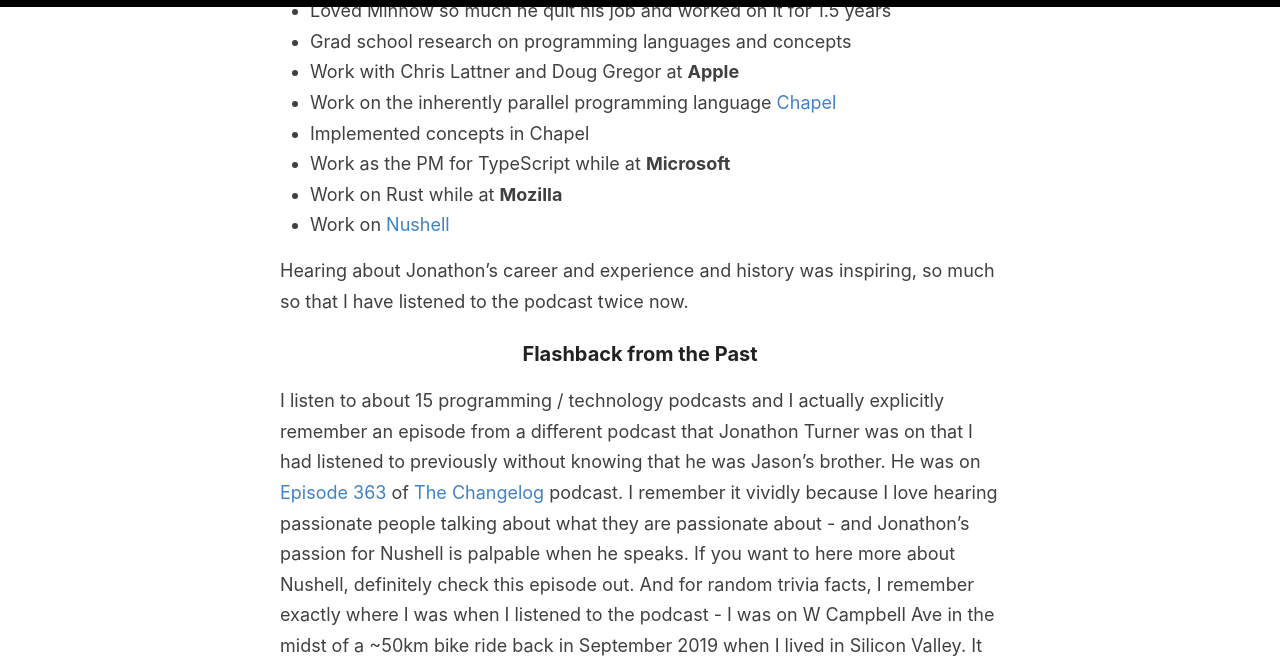
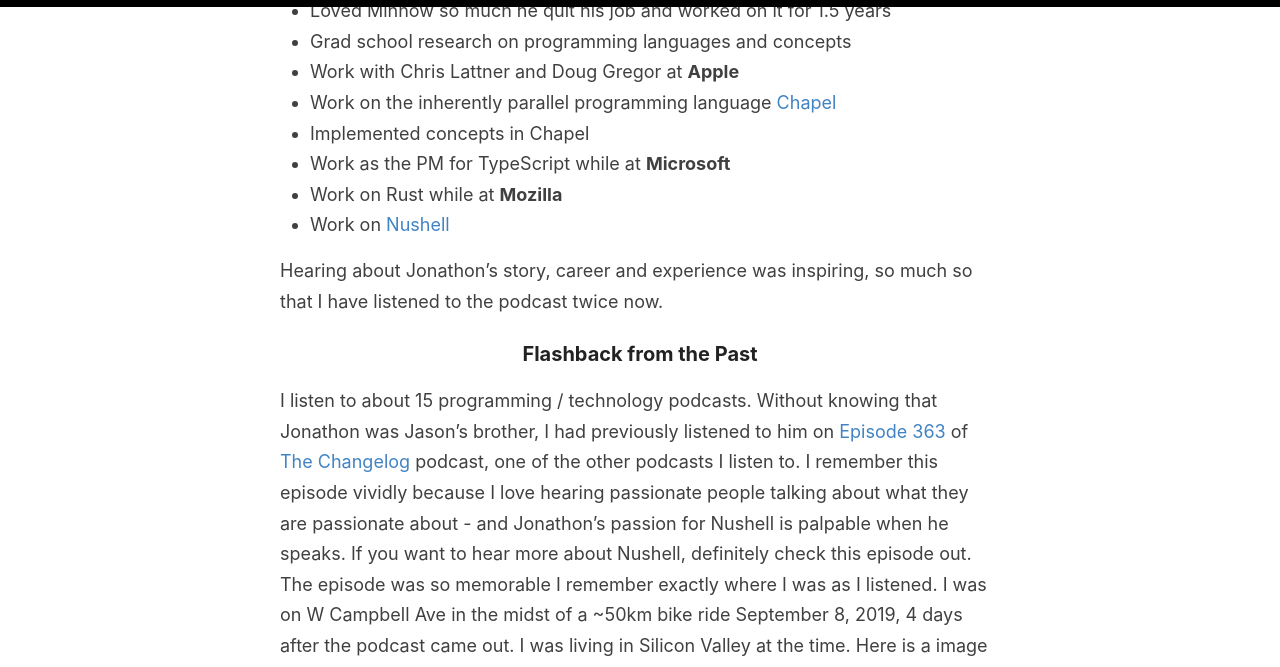
Before and after one commit to codereport/codereport.github.io, a Jekyll site: the page built from _posts/2020-04-10-CppCastEpisode242IsAwesome.md, in a window 1280 px wide and 1400 px high, scrolled down 1881 px. Shown: the top 667 px of the window. Built offline with Jekyll 4.4.1, drawn with Linux system fonts in a browser that asks for light colours; some of the changed text lies outside the part shown.

Commit message:
Update 2020-04-10-CppCastEpisode242IsAwesome.md

```diff
--- a/_posts/2020-04-10-CppCastEpisode242IsAwesome.md
+++ b/_posts/2020-04-10-CppCastEpisode242IsAwesome.md
@@ -42,36 +42,36 @@
 * Work on Rust while at **Mozilla**
 * Work on [Nushell](https://www.nushell.sh/)
 
-Hearing about Jonathon's career and experience and history was inspiring, so much so that I have listened to the podcast twice now.
+Hearing about Jonathon's story, career and experience was inspiring, so much so that I have listened to the podcast twice now.
 
 ### Flashback from the Past
 
-I listen to about 15 programming / technology podcasts and I actually explicitly remember an episode from a different podcast that Jonathon Turner was on that I had listened to previously without knowing that he was Jason's brother. He was on [Episode 363](https://changelog.com/podcast/363) of [The Changelog](https://changelog.com/) podcast. I remember it vividly because I love hearing passionate people talking about what they are passionate about - and Jonathon's passion for Nushell is palpable when he speaks. If you want to here more about Nushell, definitely check this episode out. And for random trivia facts, I remember exactly where I was when I listened to the podcast - I was on W Campbell Ave in the midst of a ~50km bike ride back in September 2019 when I lived in Silicon Valley. It was on September 8, 2019 4 days after the podcast came out. Here is a image of the route I biked:
+I listen to about 15 programming / technology podcasts. Without knowing that Jonathon was Jason's brother, I had previously listened to him on [Episode 363](https://changelog.com/podcast/363) of [The Changelog](https://changelog.com/) podcast, one of the other podcasts I listen to. I remember this episode vividly because I love hearing passionate people talking about what they are passionate about - and Jonathon's passion for Nushell is palpable when he speaks. If you want to hear more about Nushell, definitely check this episode out. The episode was so memorable I remember exactly where I was as I listened. I was on W Campbell Ave in the midst of a ~50km bike ride September 8, 2019, 4 days after the podcast came out. I was living in Silicon Valley at the time. Here is a image of the route I biked:
 
 ![](/images/bike_ride.PNG){:class="img-responsive"}
 
 ### Lang.Next Videos
 
-Jonathon also mentioned Lang.Next during the podcast, which I had also come across in the past. I keep track of every talk / presentation / lecture I have watched and on May 1, 2019 I watched [LangNext 2014 (C++, Rust, D, Go)](https://www.youtube.com/watch?v=BBbv1ej0fFo) which is just a copy of the actual talk on Channel 9 [Panel: Systems Programming in 2014 and Beyond](https://channel9.msdn.com/Events/Lang-NEXT/Lang-NEXT-2014/Panel-Systems-Programming-Languages-in-2014-and-Beyond)
+Jonathon also mentioned Lang.Next during the podcast, which I had also come across in the past. I happen to keep track of every talk / presentation / lecture I have watched and on May 1, 2019 I watched [LangNext 2014 (C++, Rust, D, Go)](https://www.youtube.com/watch?v=BBbv1ej0fFo) which is just a copy of the actual talk on Channel 9 [Panel: Systems Programming in 2014 and Beyond](https://channel9.msdn.com/Events/Lang-NEXT/Lang-NEXT-2014/Panel-Systems-Programming-Languages-in-2014-and-Beyond)
 
 <p align="center"><iframe width="640" height="360" src="https://www.youtube.com/embed/BBbv1ej0fFo" frameborder="0" allow="accelerometer; autoplay; encrypted-media; gyroscope; picture-in-picture" allowfullscreen></iframe></p>
 
 It is a panel of four language designers:
 
 * Bjarne Stroustrup (creator of C++)
-* Andrei Alexandrescu (co-designed of D)
+* Andrei Alexandrescu (co-designer of D)
 * Rob Pike (co-creator of Go)
 * Niko Matsakis (core developer for Rust)
 
-It is a fantastic panel and hearing Jonathon mention on the podcast reminded me that it was on my list of things to do to go back and watch all of the talks. Jonathon mentioned on the podcast that he has given many talks, and you can find one of them: [TypeScript – Supersetting JavaScript](https://channel9.msdn.com/Events/Lang-NEXT/Lang-NEXT-2014/TypeScript-Supersetting-JavaScript/) on Channel 9 from Lang.Next 2014:
+It is a fantastic panel. Hearing Jonathon mention the conference on this episode reminded me that going back and watching all of the Lang.Next talks was on my list of things to do to. Jonathon also mentioned on the podcast that he has given many talks, and you can find one of them: [TypeScript – Supersetting JavaScript](https://channel9.msdn.com/Events/Lang-NEXT/Lang-NEXT-2014/TypeScript-Supersetting-JavaScript/) on Channel 9 from Lang.Next 2014:
 
 <p align="center"><iframe src="https://channel9.msdn.com/Events/Lang-NEXT/Lang-NEXT-2014/TypeScript-Supersetting-JavaScript/player" width="640" height="360" allowFullScreen frameBorder="0" title="TypeScript – Supersetting JavaScript - Microsoft Channel 9 Video"></iframe></p>
 
-He also tells an awesome story about himself, Bjarne, Niko and other Rust folks having dinner together at the conference and sharing stories - and how it led the Rust development team to internalize some of the lessons that Bjarne shared with them that he learned from creating C++ over previous decades. So absolutely cool to hear about that. And loved when Jonathon said:
+Jonathon also tells an awesome story about himself, Bjarne, Niko and other Rust folks having dinner together at the conference and sharing stories. He reflects that this allowed the Rust development team to internalize some of the lessons that Bjarne shared with them that he learned from creating C++ over the previous decades. So absolutely cool to hear about that. And loved when Jonathon said:
 
 > And once he [Stroustrup] realizes that we [the Rust team] actually like C++ and that we aren't just hear to dog on C++, we started to have this really awesome conversation about what it was like to design C++ over the years ...
 
-This echoes what I stated at the beginning of my [lightning talk](https://www.youtube.com/watch?v=tsfaE-eDusg) at Meeting C++ 2019 where I said:
+This echoes what I stated at the beginning of my [lightning talk](https://www.youtube.com/watch?v=tsfaE-eDusg) at Meeting C++ 2019:
 
 > Not only should we be kind to them [developers in other programming languages], you should think about learning some of these languages.
 
```
Also changed, not shown: other parts of _posts/2020-04-10-CppCastEpisode242IsAwesome.md (+1 -1 lines).
